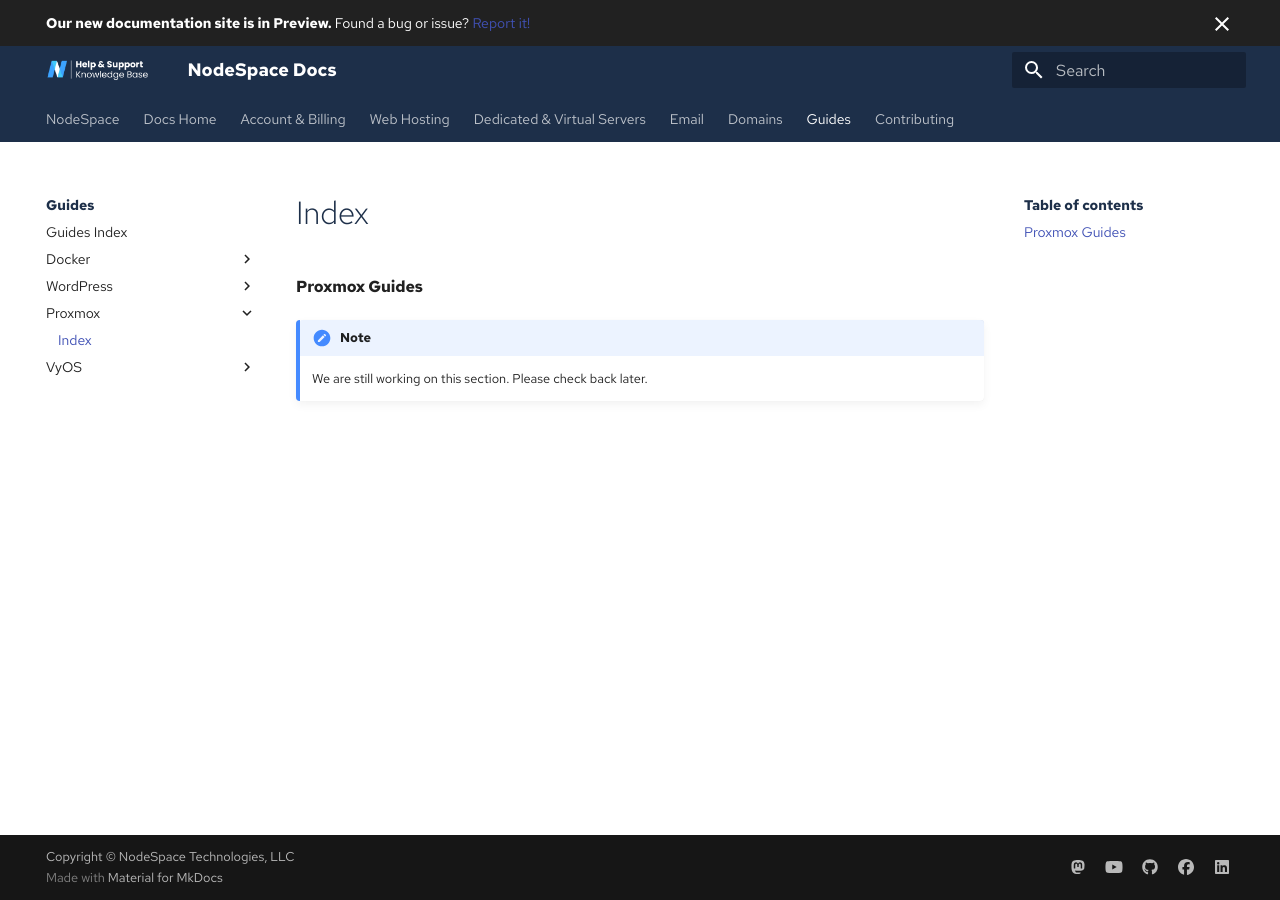
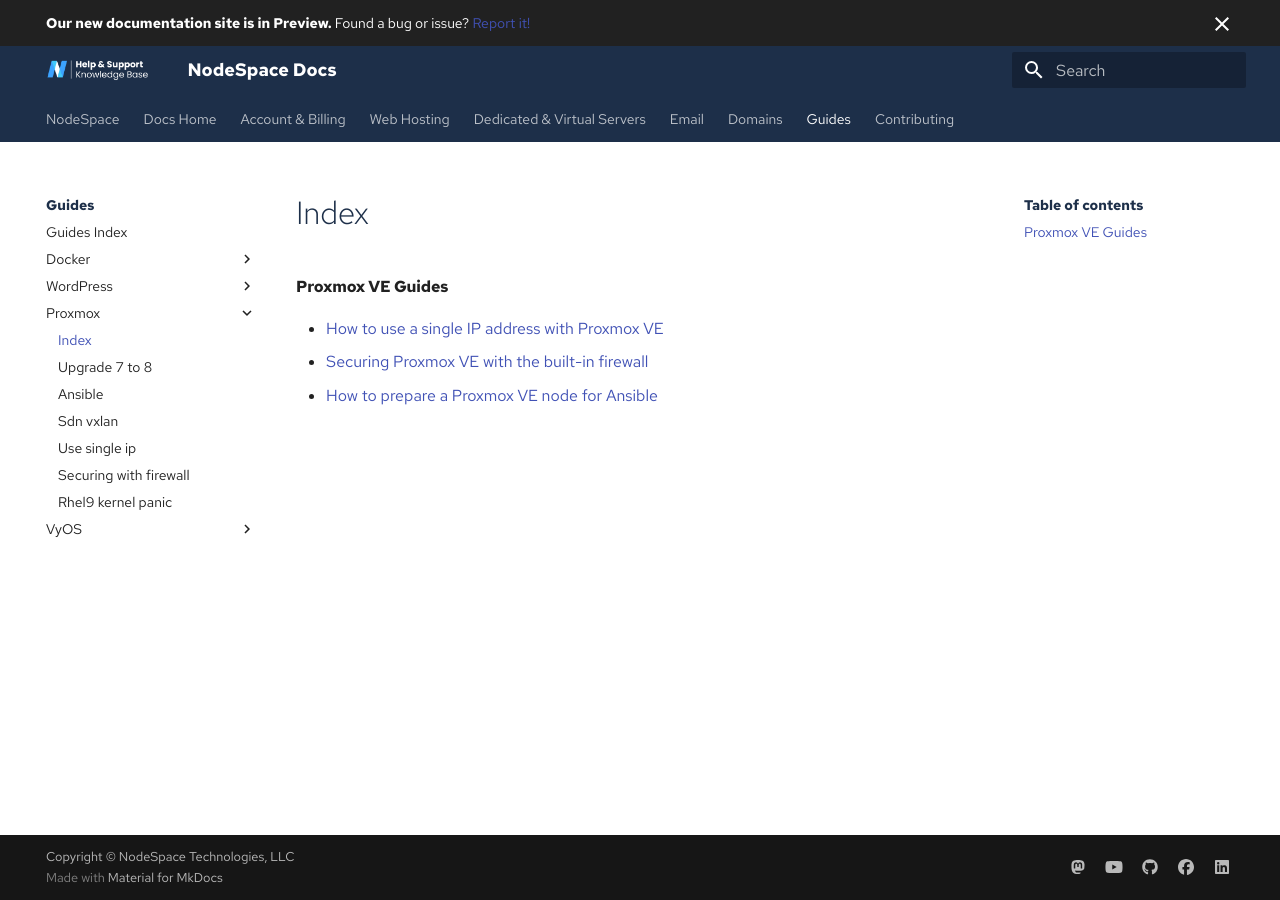
Before and after one commit to nodespacehosting/nodespace-learn, an MkDocs documentation site: the page built from docs/guides/proxmox/index.md, in a window 1280 px wide. Built offline with MkDocs 1.6.1 and Material for MkDocs 9.7.7, drawn with Linux system fonts in a browser that asks for light colours; some web fonts are replaced; comment, search, counter and statistics services are not loaded.

Commit message:
Moving proxmox guides to guides section

```diff
--- a/docs/guides/proxmox/index.md
+++ b/docs/guides/proxmox/index.md
@@ -1,4 +1,5 @@
-# Proxmox Guides
+# Proxmox VE Guides
 
-!!! note
-    We are still working on this section. Please check back later.
+- [How to use a single IP address with Proxmox VE](use-single-ip.md)
+- [Securing Proxmox VE with the built-in firewall](securing-with-firewall.md)
+- [How to prepare a Proxmox VE node for Ansible](ansible.md)
--- a/mkdocs.yml
+++ b/mkdocs.yml
@@ -25,7 +25,7 @@
     - announce.dismiss
     - content.code.copy
     - search.suggest
-    - search.highlight
+    # - search.highlight
     - search.share
   palette:
     scheme: nodespace
@@ -261,6 +261,12 @@
       - guides/wordpress/install-wordpress-on-cpanel.md
     - Proxmox:
       - guides/proxmox/index.md
+      - guides/proxmox/upgrade-7-to-8.md
+      - guides/proxmox/ansible.md
+      - guides/proxmox/sdn-vxlan.md
+      - guides/proxmox/use-single-ip.md
+      - guides/proxmox/securing-with-firewall.md
+      - guides/proxmox/rhel9-kernel-panic.md
     - VyOS:
       - guides/vyos/index.md
       - guides/vyos/cli-help.md
```
Also changed, not shown: docs/servers/proxmox/pve/guide/index.md (deleted, +0 -5 lines), docs/guides/proxmox/ansible.md (renamed from docs/servers/proxmox/pve/guide/ansible.md), docs/guides/proxmox/images/add-rule-mgt.png (renamed from docs/servers/proxmox/pve/guide/images/add-rule-mgt.png), docs/guides/proxmox/images/vm-firewall-enable.png (renamed from docs/servers/proxmox/pve/guide/images/vm-firewall-enable.png), docs/guides/proxmox/rhel9-kernel-panic.md (renamed from docs/servers/proxmox/pve/solutions/rhel9-kernel-panic.md), docs/guides/proxmox/sdn-vxlan.md (renamed from docs/servers/proxmox/pve/guide/sdn-vxlan.md), docs/guides/proxmox/securing-with-firewall.md (renamed from docs/servers/proxmox/pve/guide/securing-with-firewall.md), docs/guides/proxmox/upgrade-7-to-8.md (renamed from docs/servers/proxmox/pve/upgrade-7-to-8.md), docs/guides/proxmox/use-single-ip.md (renamed from docs/servers/proxmox/pve/guide/use-single-ip.md), docs/servers/proxmox/pve/solutions/index.md (deleted).
